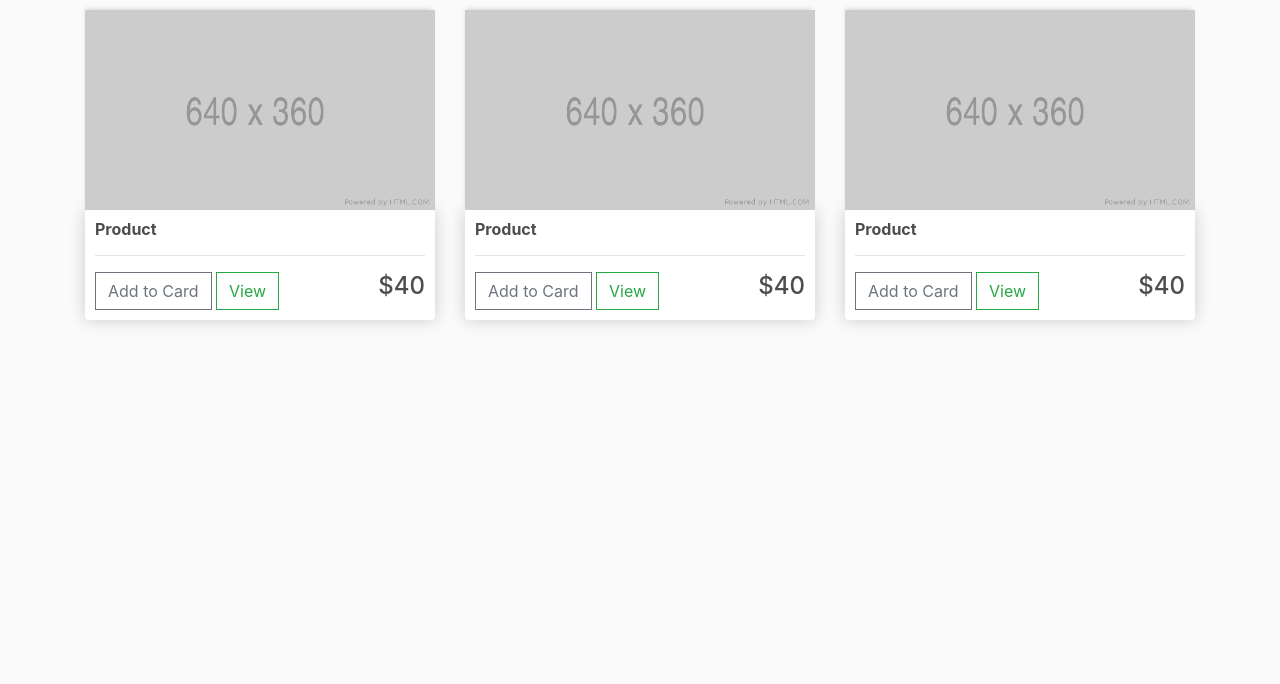
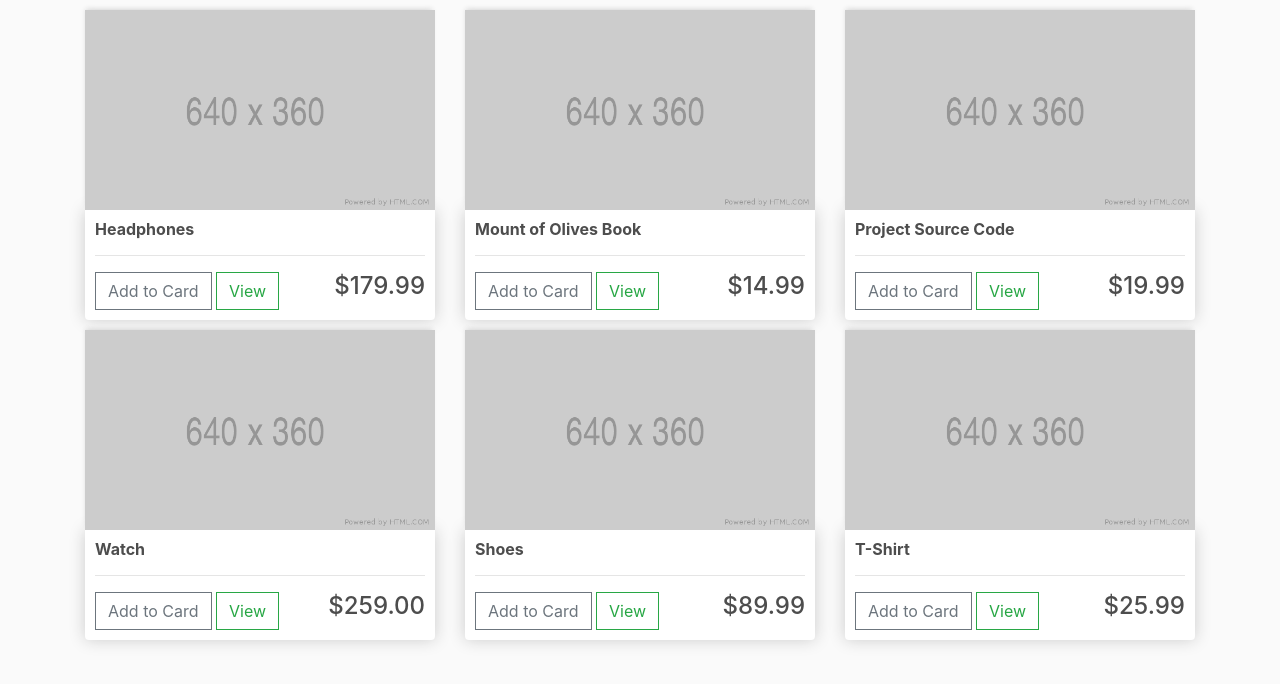
Before and after one commit to Islam1995/Ecommerce_project, a Django app: page / in a window 1280 px wide. Shown: the part 57-741 px from the top of the page. Run offline with Django 5.2, Linux system fonts and the light colour scheme; data comes from the database, SQL or seed files in the repository; both versions use the stored data as it was after the commit; some libraries are stand-ins or nearby versions.

Commit message:
add models into store html

```diff
--- a/store/templates/store/store.html
+++ b/store/templates/store/store.html
@@ -3,35 +3,17 @@
 {% load static %}
 {% block content %}
 <div class="row">
+        {% for product in products%}
 		<div class="col-lg-4">
             <img class= "thumbnail" src="{% static 'store/images/placeholder.png'%}">
 			<div class="box-element product">
-            <h6><strong>Product</strong></h6>
+            <h6><strong>{{product.name}}</strong></h6>
             <hr>
             <button class="btn btn-outline-secondary add-btn">Add to Card</button>
             <a class="btn btn-outline-success" href="#">View</a>
-            <h4 style="display: inline-block; float: right;">$40</h4>
+            <h4 style="display: inline-block; float: right;">${{product.price|floatformat:2}}</h4>
 			</div>
+            </div>
+                  {% endfor %}
         </div>
-		<div class="col-lg-4">
-            <img class= "thumbnail" src="{% static 'store/images/placeholder.png'%}">
-			<div class="box-element product">
-            <h6><strong>Product</strong></h6>
-                <hr>
-            <button class="btn btn-outline-secondary add-btn">Add to Card</button>
-            <a class="btn btn-outline-success" href="#">View</a>
-            <h4 style="display: inline-block; float: right;">$40</h4>
-			</div>
-		</div>
-		<div class="col-lg-4">
-            <img class= "thumbnail" src="{% static 'store/images/placeholder.png'%}">
-			<div class="box-element product">
-            <h6><strong>Product</strong></h6>
-                <hr>
-            <button class="btn btn-outline-secondary add-btn">Add to Card</button>
-            <a class="btn btn-outline-success" href="#">View</a>
-            <h4 style="display: inline-block; float: right;">$40</h4>
-			</div>
-		</div>
-    </div>
-{% endblock content %}
+  {% endblock content %}
--- a/store/views.py
+++ b/store/views.py
@@ -1,9 +1,10 @@
 from django.shortcuts import render
-
+from .models import Product
 # Create your views here.
 
 def store(request):
-    context ={}
+    products = Product.objects.all()
+    context ={'products':products}
     return render(request,'store/store.html',context)
 
 def cart(request):
```
Also changed, not shown: db.sqlite3.
